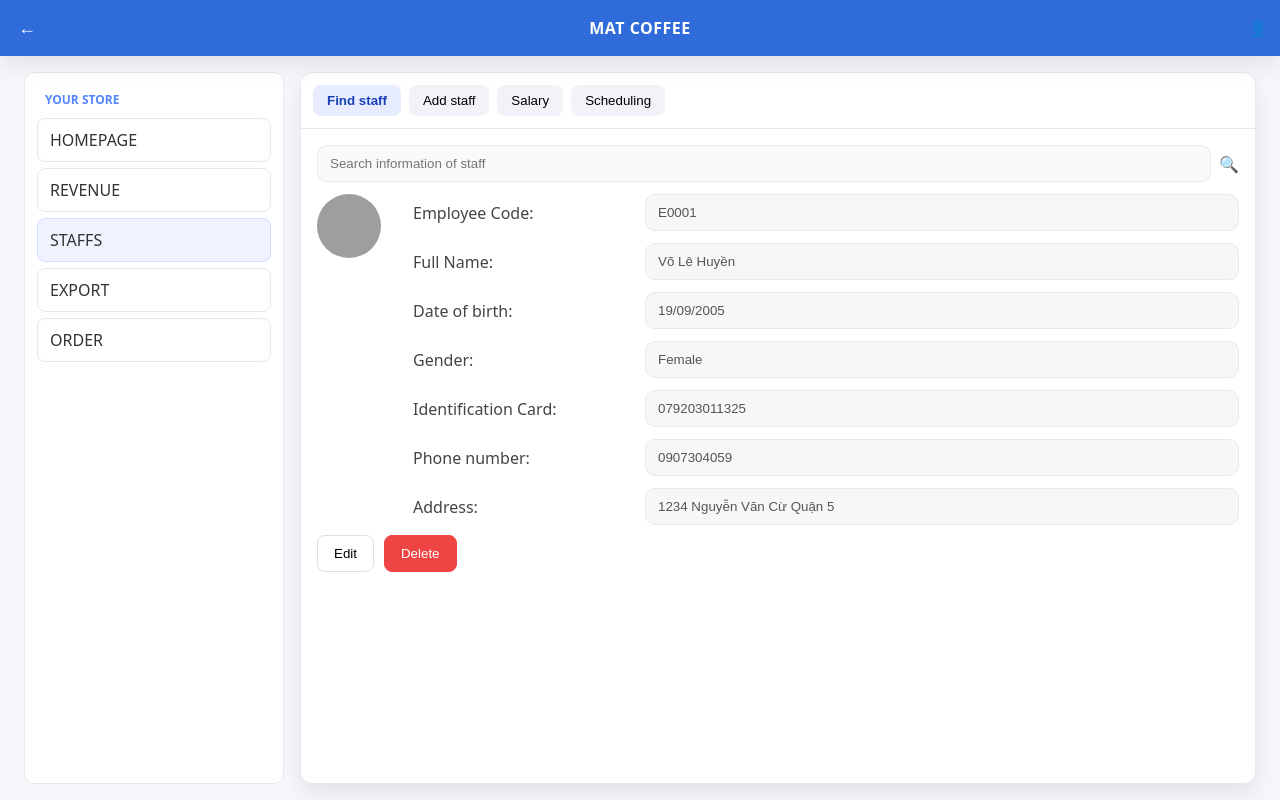
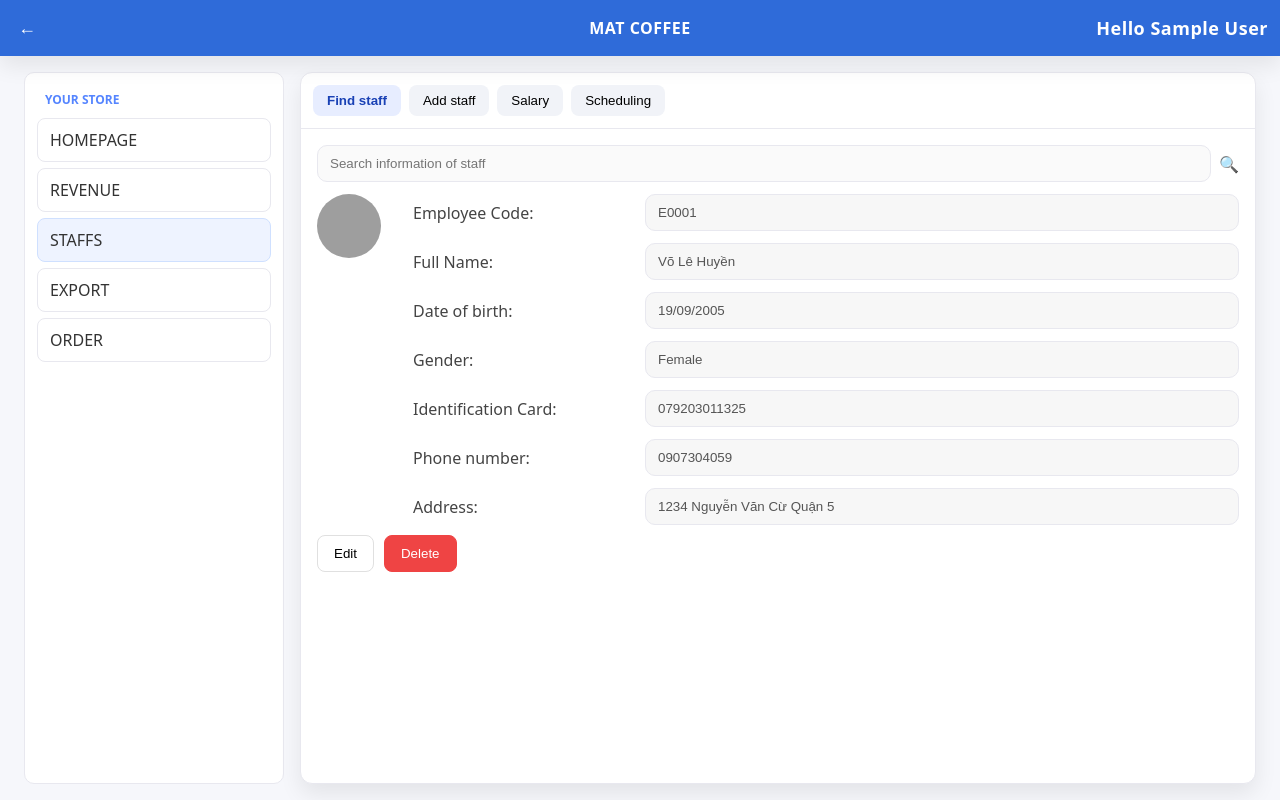
Before and after one commit to tdthien106/Coffee_shop, a React (Vite) app in the folder frontend/: page /staffs in a window 1280 px wide. Built offline with nearby package versions, Linux system fonts and the light colour scheme; sample sign-in values are in the browser's storage; grey boxes are pictures that could not be loaded.

Commit message:
print hello name

```diff
--- a/frontend/src/components/Topbar.jsx
+++ b/frontend/src/components/Topbar.jsx
@@ -1,9 +1,19 @@
+import { useMemo } from "react";
+import { useNavigate } from "react-router-dom";
+import { getUser } from "../utils/auth";
+
 export default function Topbar() {
+  const nav = useNavigate();
+  const me = useMemo(() => getUser(), []);
+  const displayName = me?.name || me?.username || "User";
+
   return (
     <header className="topbar">
-      <button className="back" title="Back">←</button>
+      <button className="back" title="Back" onClick={() => nav(-1)}>←</button>
       <div className="brand">MAT COFFEE</div>
-      <div className="avatar">👤</div>
+      <div className="topbar-right">
+        <span className="topbar-name">Hello {displayName}</span>
+      </div>
     </header>
   );
 }
--- a/frontend/src/index.css
+++ b/frontend/src/index.css
@@ -21,24 +21,27 @@
   padding: 24px;
 }
 
-/* Topbar */
+/* ===== Topbar ===== */
 .layout {
   display: flex;
   flex-direction: column;
   min-height: 100vh;
 }
+
 .topbar {
   height: 56px;
   background: var(--blue);
   color: #fff;
   display: flex;
   align-items: center;
-  justify-content: center;
   position: sticky;
   top: 0;
   z-index: 5;
   box-shadow: var(--shadow);
+  padding: 0 12px;
 }
+
+/* Nút back trái */
 .topbar .back {
   position: absolute;
   left: 12px;
@@ -46,15 +49,71 @@
   border: none;
   color: #fff;
   font-size: 18px;
+  line-height: 1;
   cursor: pointer;
 }
+
+/* Brand luôn giữa tuyệt đối */
 .topbar .brand {
+  position: absolute;
+  left: 50%;
+  transform: translateX(-50%);
   font-weight: 800;
   letter-spacing: 0.5px;
+  white-space: nowrap;
+  pointer-events: none; /* tránh bị click block các phần tử khác */
 }
-.topbar .avatar {
+
+/* Cụm bên phải: avatar + tên + logout */
+.topbar-right {
   position: absolute;
   right: 12px;
+  display: flex;
+  align-items: center;
+  gap: 8px;
+}
+
+
+
+.topbar-right .user {
+  max-width: 160px;
+  font-size: 13px;
+  opacity: 0.95;
+  overflow: hidden;
+  text-overflow: ellipsis;
+  white-space: nowrap;
+}
+
+.topbar-right .logout {
+  margin-left: 4px;
+  border: 1px solid rgba(255,255,255,0.6);
+  background: transparent;
+  color: #fff;
+  font-size: 12px;
+  border-radius: 999px;
+  padding: 4px 10px;
+  cursor: pointer;
+}
+.topbar-right .logout:hover {
+  background: rgba(255,255,255,0.15);
+}
+.topbar-name{
+  font-weight: 600;
+  color: #fff;
+  font-size: 18px;
+  white-space: nowrap;
+  overflow: hidden;
+  max-width: 200px; /* giới hạn độ rộng */
+  font-weight: 800;
+  letter-spacing: 0.5px;
+  white-space: nowrap;
+  pointer-events: none;
+}
+/* Màn hình hẹp: ẩn tên để tránh chật chội */
+@media (max-width: 520px) {
+  .topbar-right .user {
+    display: none;
+  }
 }
 
 /* Lưới chính: sidebar + content */
--- a/frontend/src/pages/Login.jsx
+++ b/frontend/src/pages/Login.jsx
@@ -27,6 +27,7 @@
         body: JSON.stringify({
           username: form.username,
           password: form.password,
+          name: form.name,
         }),
       });
 
```
Also changed, not shown: 1 other file (tests, documents, lock files or other folders).
